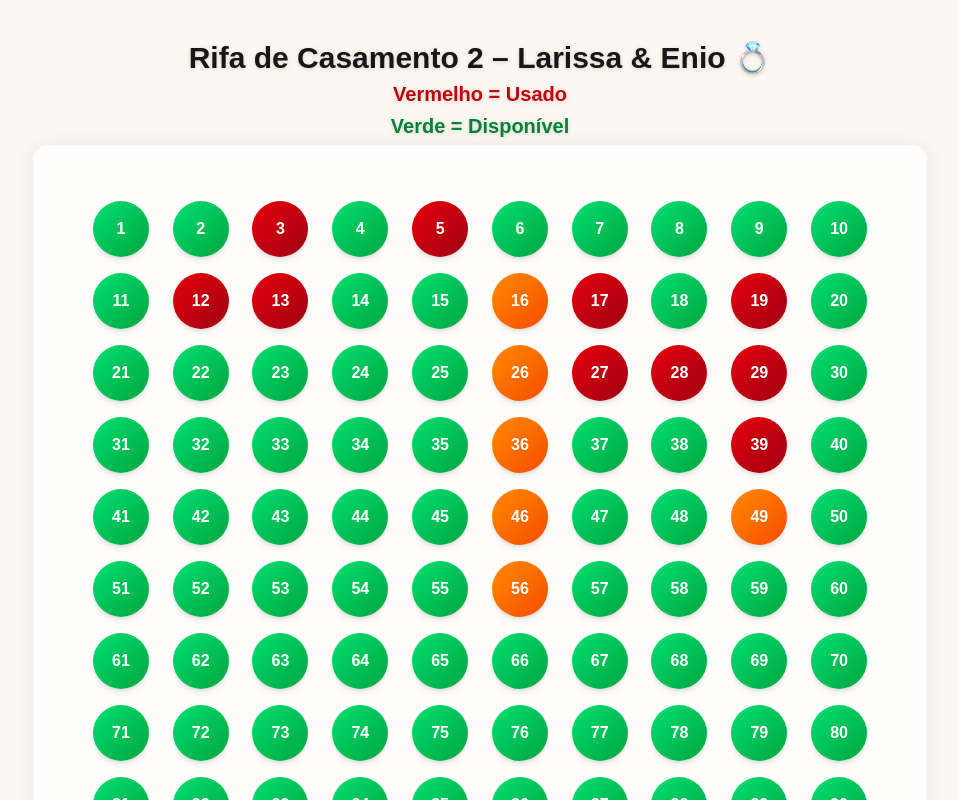
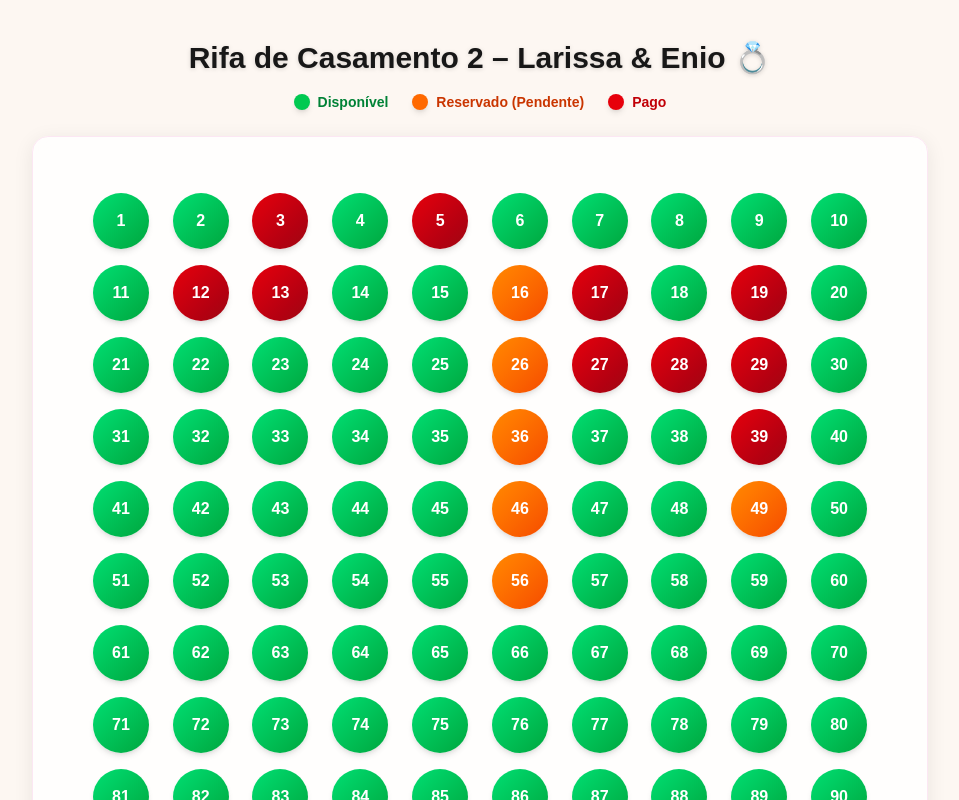
Before and after one commit to cpdupaibura/rifa2-larienio, a Next.js app: page / in a window 1280 px wide. Shown: the top 800 px of the page, without its empty margins (160-1119 px from the left). Built offline with nearby package versions, Linux system fonts and the light colour scheme.

Commit message:
mudança visual cores

```diff
--- a/src/app/page.tsx
+++ b/src/app/page.tsx
@@ -4,15 +4,27 @@ import BallGrid from "@/components/BallGrid";
 export default function Home() {
   return (
     <main className="min-h-screen w-full flex flex-col items-center justify-start p-10 bg-[#fdf7f2]">
-      <h1 className="text-3xl font-bold mb-1 text-neutral-900 drop-shadow-sm">
+      <h1 className="text-3xl font-bold mb-2 text-neutral-900 drop-shadow-sm text-center">
         Rifa de Casamento 2 – Larissa & Enio 💍
       </h1>
-      <h1 className="text-xl font-bold mb-1 text-red-700 drop-shadow-sm">
-        Vermelho = Usado
-      </h1>
-      <h1 className="text-xl font-bold mb-1 text-green-700 drop-shadow-sm">
-        Verde = Disponível
-      </h1>
+
+      {/* Legenda das cores */}
+      <div className="flex flex-wrap justify-center gap-6 mb-6 mt-2">
+        <div className="flex items-center gap-2 text-sm font-semibold text-green-700">
+          <span className="w-4 h-4 rounded-full bg-green-500 shadow-md" />
+          Disponível
+        </div>
+
+        <div className="flex items-center gap-2 text-sm font-semibold text-orange-700">
+          <span className="w-4 h-4 rounded-full bg-orange-500 shadow-md" />
+          Reservado (Pendente)
+        </div>
+
+        <div className="flex items-center gap-2 text-sm font-semibold text-red-700">
+          <span className="w-4 h-4 rounded-full bg-red-600 shadow-md" />
+          Pago
+        </div>
+      </div>
 
       <div
         className="
```
